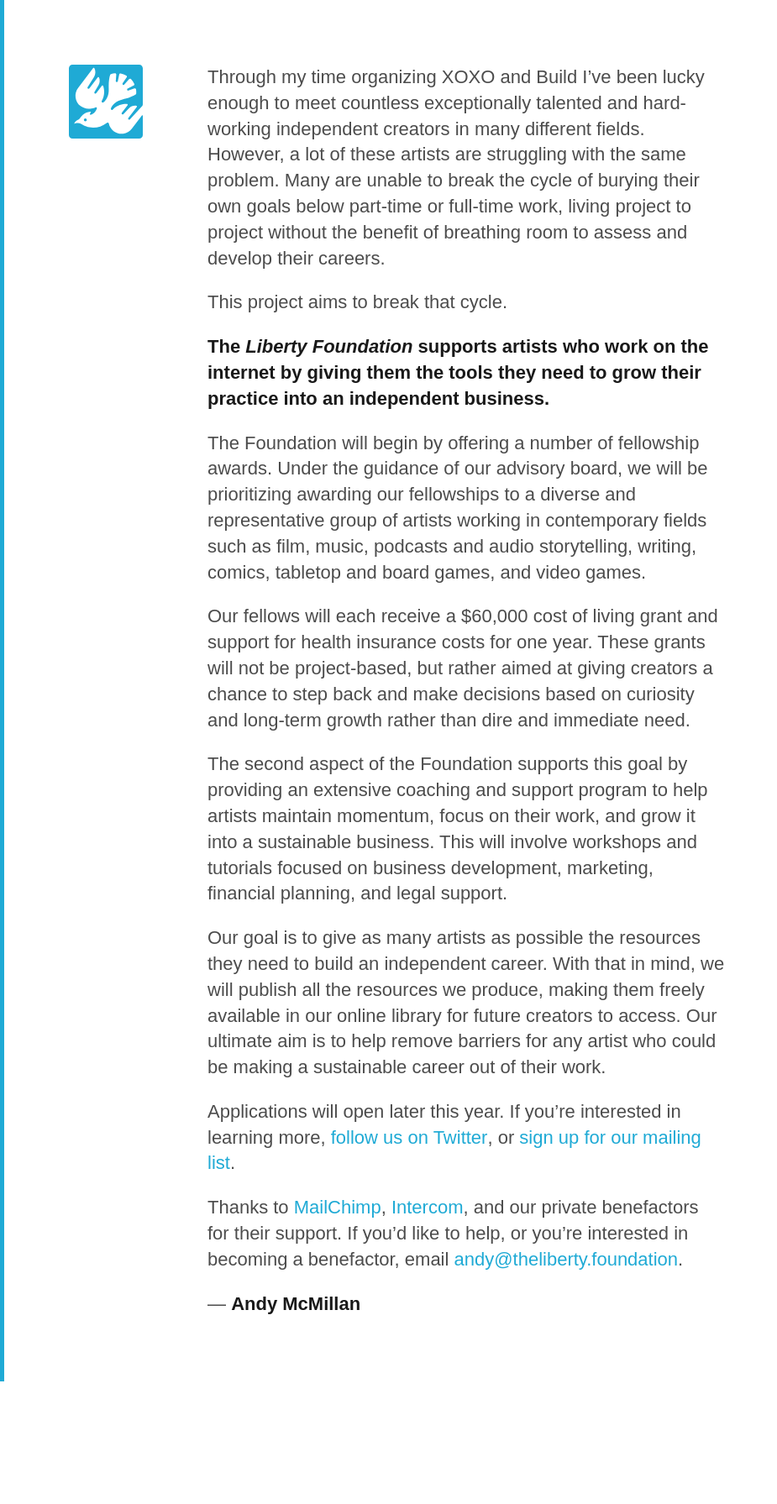
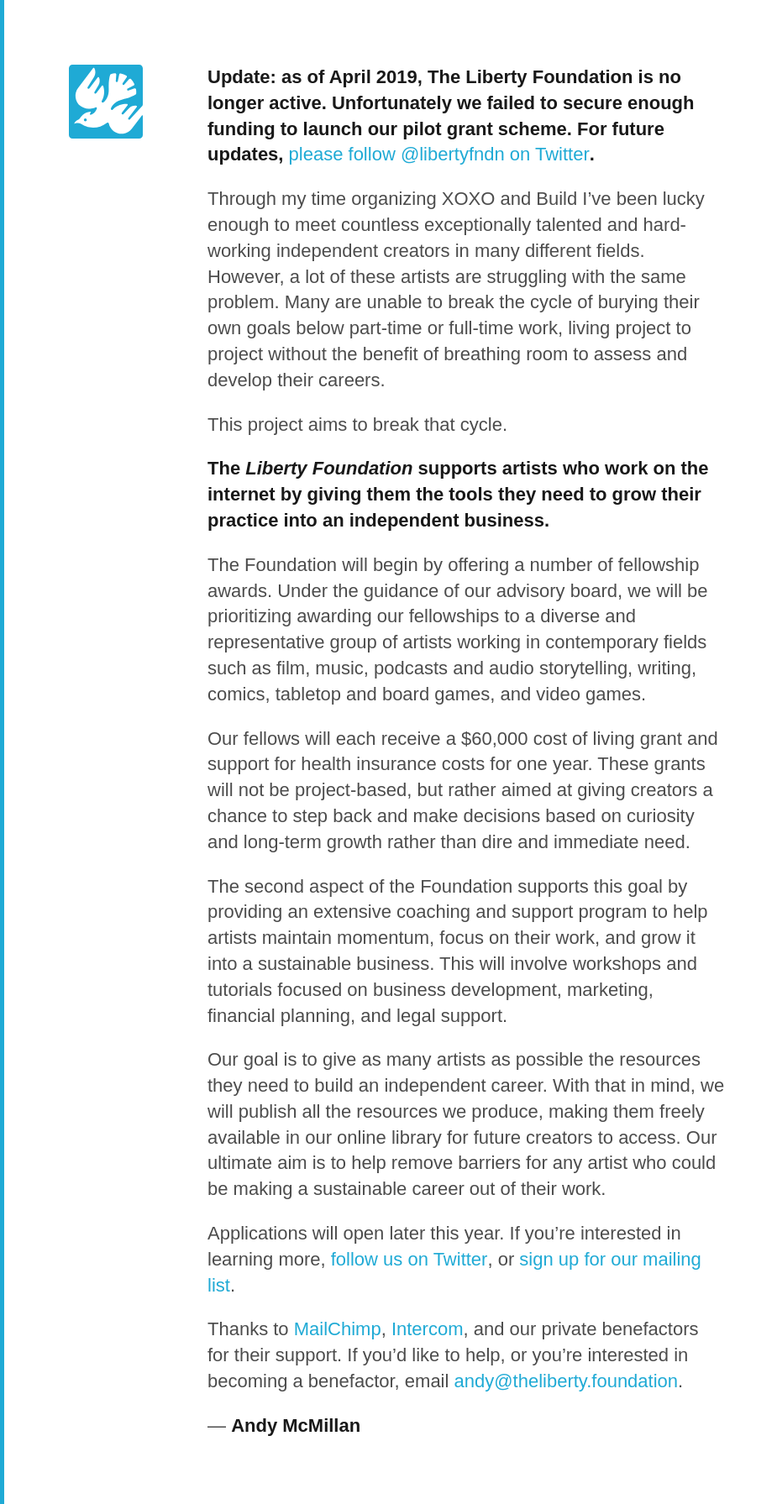
Before and after one commit to thelibertyfoundation/website, a Jekyll site: the page built from index.md, in a window 1280 px wide. Shown: the whole page at 84% size, without its empty margins (0-925 px from the left). Built offline with Jekyll 4.4.1, drawn with Linux system fonts in a browser that asks for light colours; before the commit the page ends 1645 px from its top, so only the background shows below that.

Commit message:
Update index.md

```diff
--- a/index.md
+++ b/index.md
@@ -2,6 +2,8 @@
 layout: default
 title: Liberty Foundation
 ---
+
+**Update: as of April 2019, The Liberty Foundation is no longer active. Unfortunately we failed to secure enough funding to launch our pilot grant scheme. For future updates, [please follow @libertyfndn on Twitter](https://twitter.com/libertyfndn).**
 
 Through my time organizing XOXO and Build I've been lucky enough to meet countless exceptionally talented and hard-working independent creators in many different fields. However, a lot of these artists are struggling with the same problem. Many are unable to break the cycle of burying their own goals below part-time or full-time work, living project to project without the benefit of breathing room to assess and develop their careers.
 
```
